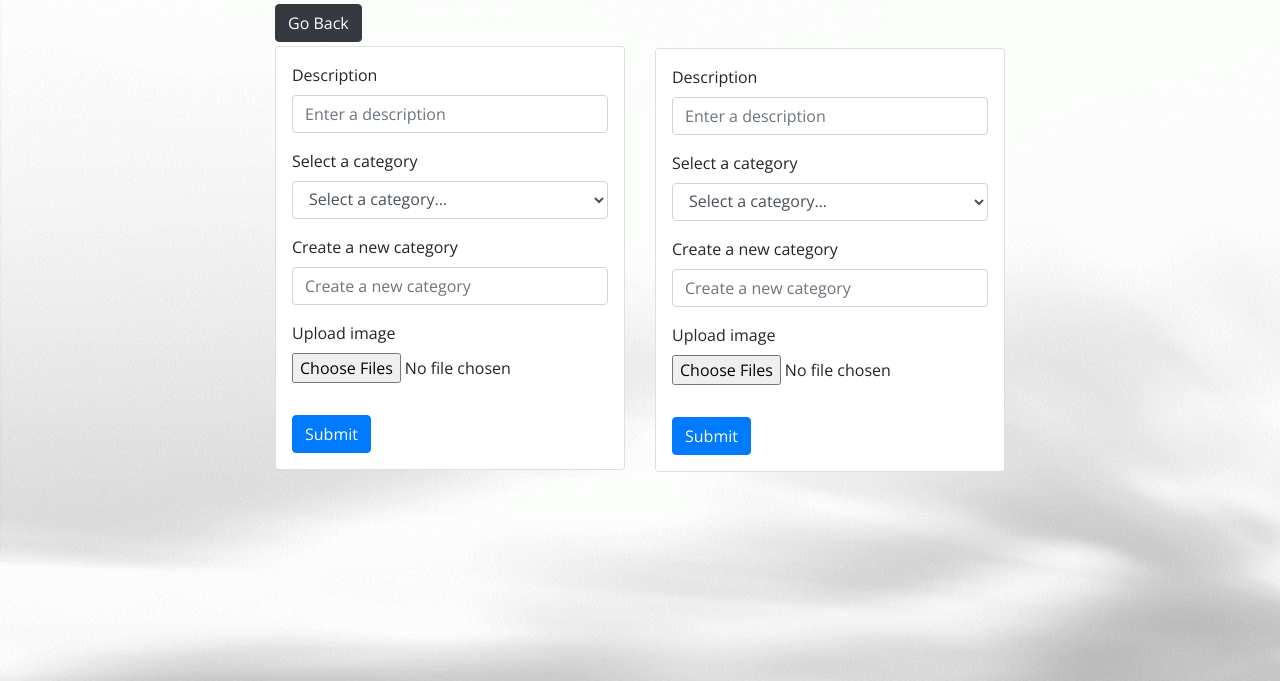
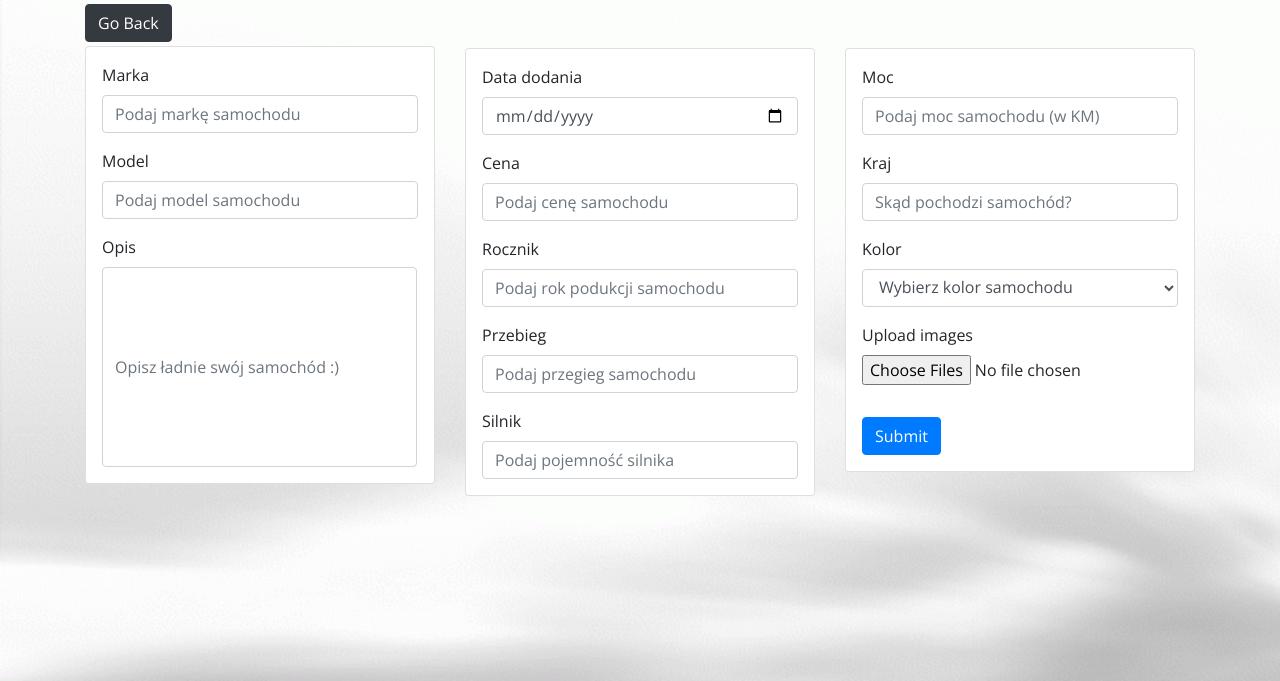
Before and after one commit to Maksymilianx/Project_NiceRide, a Django app: template NiceRide/templates/add_offer.html in a window 1280 px wide. Shown: the part 119-800 px from the top of the page. Run offline with Django 3.2, Linux system fonts and the light colour scheme; the template is opened without the code that fills it, so the values that code supplies are empty; some libraries are stand-ins or nearby versions.

Commit message:
update add_offer template

```diff
--- a/NiceRide/templates/add_offer.html
+++ b/NiceRide/templates/add_offer.html
@@ -13,74 +13,92 @@
                 <a href="/" class="btn btn-dark my-1">Go Back</a>
                 <div class="card">
                     <form method='POST' action="" enctype="multipart/form-data">
+
                             {% csrf_token %}
-
                             <div class="form-group m-3">
-                                <label>Description</label>
-                                <input required name="description" type="text" placeholder="Enter a description"
+                                <label>Marka</label>
+                                <input required name="description" type="text" placeholder="Podaj markę samochodu"
                                     class="form-control">
                             </div>
 
                             <div class="form-group m-3">
-                                <label>Select a category</label>
-                                <select name="category" class="form-control">
-                                    <option value='none'>Select a category...</option>
-
-    {#                                {% for category in categories %}#}
-    {#                                <option value='{{category.id}}'>{{category.name}}</option>#}
-    {#                                {% endfor %}#}
-                                </select>
+                                <label>Model</label>
+                                <input name="description" class="form-control" placeholder="Podaj model samochodu">
                             </div>
 
                             <div class="form-group m-3">
-                                <label>Create a new category</label>
-                                <input name="category_new" type="text" placeholder="Create a new category"
+                                <label>Opis</label>
+                                <input style="height:200px; width: 315px" required name="description" type="text" placeholder="Opisz ładnie swój samochód :)"
                                     class="form-control">
                             </div>
-
-                            <div class="form-group m-3">
-                                <label>Upload image</label>
-                                <input required name="images" type="file" multiple class="form-control-file">
-                            </div>
-
-                            <button type='submit' class="btn btn-primary m-3">Submit</button>
 
                         </form>
                 </div>
             </div>
             <div class="col-md-4 mt-5">
 
-
                 <div class="card">
 
                     <form method='POST' action="" enctype="multipart/form-data">
                         {% csrf_token %}
-
                         <div class="form-group m-3">
-                            <label>Description</label>
-                            <input required name="description" type="text" placeholder="Enter a description"
+                            <label>Data dodania</label>
+                            <input required name="description" type="date"
                                 class="form-control">
                         </div>
 
                         <div class="form-group m-3">
-                            <label>Select a category</label>
+                            <label>Cena</label>
+                            <input name="category_new" type="number" placeholder="Podaj cenę samochodu"
+                                class="form-control">
+                        </div>
+
+                        <div class="form-group m-3">
+                            <label>Rocznik</label>
+                            <input name="category_new" type="number" placeholder="Podaj rok podukcji samochodu"
+                                class="form-control">
+                        </div>
+                        <div class="form-group m-3">
+                            <label>Przebieg</label>
+                            <input name="category_new" type="number" placeholder="Podaj przegieg samochodu"
+                                class="form-control">
+                        </div>
+                        <div class="form-group m-3">
+                            <label>Silnik</label>
+                            <input name="category_new" type="number" placeholder="Podaj pojemność silnika"
+                                class="form-control">
+                        </div>
+
+                    </form>
+                </div>
+            </div>
+            <div class="col-md-4 mt-5">
+                <div class="card">
+                    <form method='POST' action="" enctype="multipart/form-data">
+                        {% csrf_token %}
+                        <div class="form-group m-3">
+                            <label>Moc</label>
+                            <input required name="description" type="number" placeholder="Podaj moc samochodu (w KM)"
+                                class="form-control">
+                        </div>
+                        <div class="form-group m-3">
+                            <label>Kraj</label>
+                            <input name="category_new" type="text" placeholder="Skąd pochodzi samochód?"
+                                class="form-control">
+                        </div>
+                        <div class="form-group m-3">
+                            <label>Kolor</label>
                             <select name="category" class="form-control">
-                                <option value='none'>Select a category...</option>
+                                <option value='none'>Wybierz kolor samochodu</option>
 
-{#                                {% for category in categories %}#}
-{#                                <option value='{{category.id}}'>{{category.name}}</option>#}
+{#                                {% for color in colors %}#}
+{#                                <option value='{{color}}'>{{category.name}}</option>#}
 {#                                {% endfor %}#}
                             </select>
                         </div>
 
                         <div class="form-group m-3">
-                            <label>Create a new category</label>
-                            <input name="category_new" type="text" placeholder="Create a new category"
-                                class="form-control">
-                        </div>
-
-                        <div class="form-group m-3">
-                            <label>Upload image</label>
+                            <label>Upload images</label>
                             <input required name="images" type="file" multiple class="form-control-file">
                         </div>
 
```
